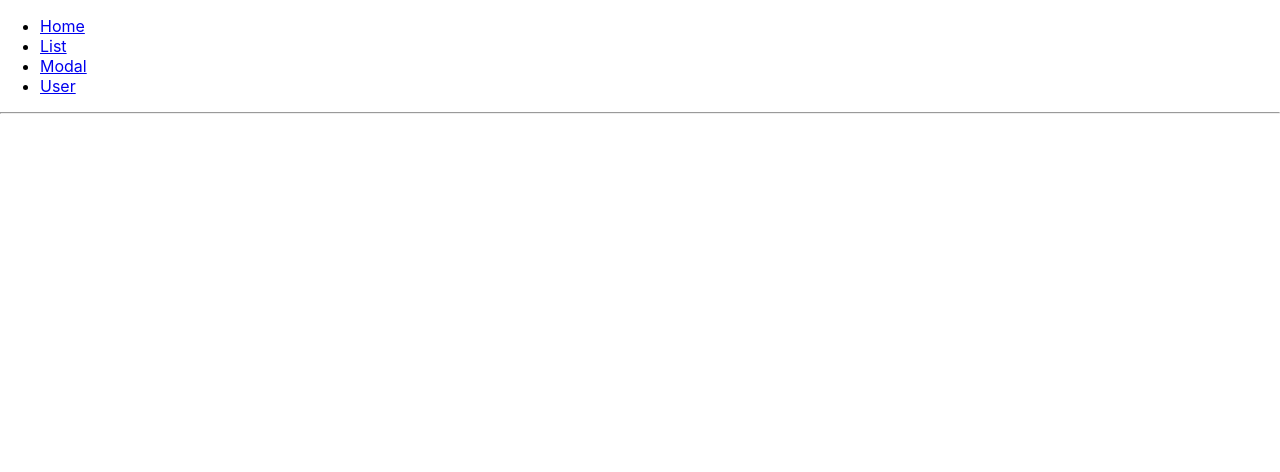
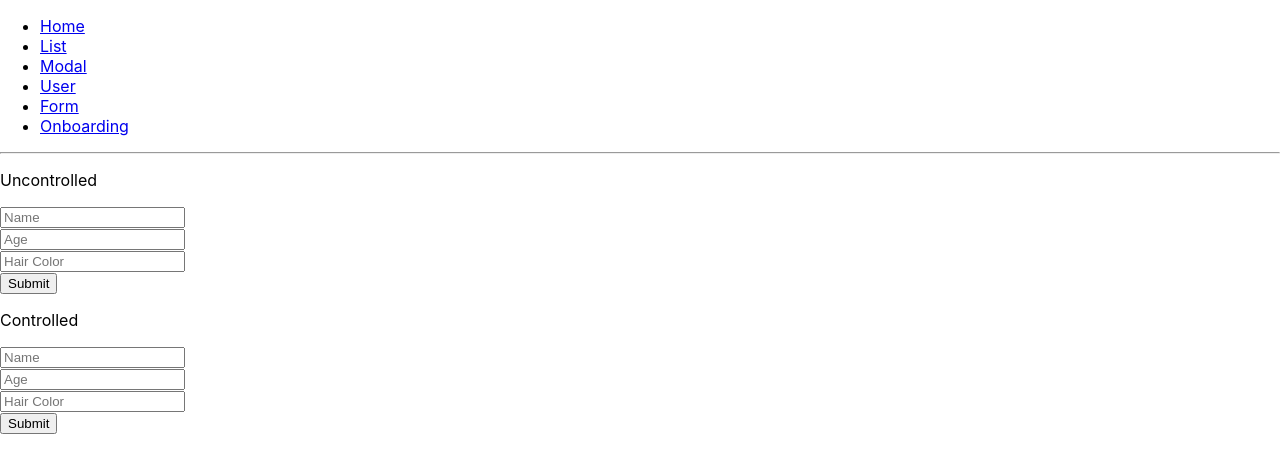
Before and after one commit to abrahamgr/react-design-patterns, a React (Create React App) app: page /form in a window 1280 px wide. Shown: the top 472 px of the page. Built offline with nearby package versions, Linux system fonts and the light colour scheme.

Commit message:
Onboarding flow added

```diff
--- a/src/App.js
+++ b/src/App.js
@@ -5,7 +5,12 @@ import {
   Link
 } from "react-router-dom";
 
-import { Home, List, Modal, people, SmallPersonListItem, UserComponent  } from './components'
+import {
+  Home, List, Modal, people,
+  SmallPersonListItem, UserComponent,
+  Form,
+  Onboarding
+} from './components'
 import { RegularList } from "./components/RegularList";
 
 const App = () => {
@@ -24,6 +29,12 @@ return (
           </li>
           <li>
             <Link to="/user">User</Link>
+          </li>
+          <li>
+            <Link to="/form">Form</Link>
+          </li>
+          <li>
+            <Link to="/onboarding">Onboarding</Link>
           </li>
         </ul>
 
@@ -51,6 +62,12 @@ return (
           <Route path="/user">
             <UserComponent />
           </Route>
+          <Route path="/form">
+            <Form />
+          </Route>
+          <Route path="/onboarding">
+            <Onboarding />
+          </Route>
         </Switch>
       </div>
     </Router>
--- a/src/components/Modal.jsx
+++ /dev/null
@@ -1,36 +0,0 @@
-import { useState } from "react";
-import styled from 'styled-components';
-
-const ModalBackground = styled.div`
-    position: fixed;
-	z-index: 1;
-	left: 0;
-	top: 0;
-	width: 100%;
-	height: 100%;
-	overflow: auto;
-	background-color: rgba(0, 0, 0, 0.5);
-`;
-const ModalBody = styled.div`
-    background-color: white;
-    margin: 10% auto;
-    padding: 20px;
-    width: 50%;
-`;
-
-export const Modal = ({ children }) => {
-
-    const [ show, setShow] = useState(false);
-
-    return (
-        <>
-            <button onClick={() => setShow(true) }>Show Modal</button>
-            {show && <ModalBackground>
-                <ModalBody onClick={e => e.stopPropagation()}>
-                    <button onClick={() => setShow(false) }>Hide Modal</button>
-                    {children}
-                </ModalBody>
-            </ModalBackground>}
-        </>
-    );
-};
--- a/src/components/NumberedList.jsx
+++ b/src/components/NumberedList.jsx
@@ -4,7 +4,7 @@ export const NumberedList = ({ items, resourceName, itemComponent: ItemComponent
         <>
             {items.map((item, idx) => (
                 <>
-                    <h3>{ idx + 1 }</h3>
+                    <h3 key={`h_${idx}`}>{ idx + 1 }</h3>
                     <ItemComponent key={idx} {...{ [resourceName]: item }} />
                 </>
             ))}
--- /dev/null
+++ b/src/components/OnboardingFlow.jsx
@@ -0,0 +1,31 @@
+import React from "react";
+import { SplitScreen } from ".";
+
+export const OnboardingFlow = ({ children }) => {
+
+    const [ currentIndex, setCurrentIndex ] = React.useState(0);
+
+    const newChildren = React.Children.toArray(children);
+    if(!newChildren)
+        return null;
+    const currentChild = newChildren[currentIndex];
+
+    const moveStep = (next) => {
+        if(next){
+            setCurrentIndex(currentIndex + 1);
+        }
+        else {
+            setCurrentIndex(currentIndex - 1);
+        }
+    };
+
+    return (
+        <>
+            {currentChild}
+            <SplitScreen>
+                <button onClick={() => moveStep(false)} disabled={currentIndex === 0} >Back</button>
+                <button onClick={() => moveStep(true)}disabled={currentIndex === newChildren.length - 1}>Next</button>
+            </SplitScreen>
+        </>
+    );
+};
--- /dev/null
+++ b/src/components/sections/Form.jsx
@@ -0,0 +1,92 @@
+import React from "react";
+
+
+export const UncontrolledForm = () => {
+    const nameRef = React.createRef();
+    const ageRef = React.createRef();
+    const hairColorRef = React.createRef();
+
+    const handleSubmit = (e) => {
+        const user = {
+            name: nameRef.current.value,
+            age: ageRef.current.value,
+            hairColor: hairColorRef.current.value,
+        };
+        console.log("User", user);
+        e.preventDefault();
+    };
+
+    return (
+        <form onSubmit={handleSubmit}>
+            <input name="name" type="text" placeholder="Name" ref={nameRef} />
+            <br/>
+            <input name="age" type="text" placeholder="Age" ref={ageRef} />
+            <br/>
+            <input name="hairColor" type="text" placeholder="Hair Color" ref={hairColorRef} />
+            <br/>
+            <input type="submit" value="Submit" />
+        </form>
+    );
+};
+
+export const ControlledForm = () => {
+
+    const [ name, setName ] = React.useState("");
+    const [ age, setAge ] = React.useState("");
+    const [ hairColor, setHairColor ] = React.useState("");
+
+    React.useEffect(() => {
+
+    }, [ name ])
+
+    const handleChange = (e) => {
+        const value = e.target.value;
+        switch(e.target.name) {
+            case "name":
+                setName(value);
+                break;
+            case "age":
+                setAge(value);
+                break;
+            case "hairColor":
+                setHairColor(value);
+                break;
+            default:
+                return;
+        }
+    };
+
+    const handleSubmit = (e) => {
+        const user = {
+            name,
+            age,
+            hairColor,
+        };
+        console.log("User", user);
+        e.preventDefault();
+    };
+
+    return (
+        <form onSubmit={handleSubmit}>
+            <input name="name" type="text" placeholder="Name" onChange={handleChange} />
+            <br/>
+            <input name="age" type="text" placeholder="Age" onChange={handleChange}/>
+            <br/>
+            <input name="hairColor" type="text" placeholder="Hair Color" onChange={handleChange} />
+            <br/>
+            <input type="submit" value="Submit" />
+        </form>
+    );
+};
+
+export const Form = () => {
+
+    return (
+        <>
+            <p>Uncontrolled</p>
+            <UncontrolledForm />
+            <p>Controlled</p>
+            <ControlledForm />
+        </>
+    );
+};
--- a/src/components/Home.jsx
+++ b/src/components/sections/Home.jsx
@@ -1,5 +1,5 @@
 
-import { SplitScreen } from './SplitScreen';
+import { SplitScreen } from '../index';
 
 const LeftHandComponent = ({ name }) => {
   return <h1>{name}!</h1>
--- a/src/components/List.jsx
+++ b/src/components/sections/List.jsx
@@ -1,6 +1,4 @@
-import { SmallPersonListItem, LargePersonListItem, SmallProductListItem, LargeProductListItem } from "./index";
-import { RegularList } from "./RegularList";
-import { NumberedList } from "./NumberedList";
+import { SmallPersonListItem, LargePersonListItem, SmallProductListItem, LargeProductListItem, RegularList, NumberedList } from "../index";
 
 
 export const people = [{
--- /dev/null
+++ b/src/components/sections/Modal.jsx
@@ -0,0 +1,63 @@
+import React, { useState } from "react";
+import styled from 'styled-components';
+
+const ModalBackground = styled.div`
+    position: fixed;
+	z-index: 1;
+	left: 0;
+	top: 0;
+	width: 100%;
+	height: 100%;
+	overflow: auto;
+	background-color: rgba(0, 0, 0, 0.5);
+`;
+const ModalBody = styled.div`
+    background-color: white;
+    margin: 10% auto;
+    padding: 20px;
+    width: 50%;
+`;
+
+export const UncontrolledModal = ({ children }) => {
+
+    const [ show, setShow] = useState(false);
+
+    return (
+        <>
+            <button onClick={() => setShow(true) }>Show Modal</button>
+            {show && <ModalBackground>
+                <ModalBody onClick={e => e.stopPropagation()}>
+                    <button onClick={() => setShow(false) }>Hide Modal</button>
+                    {children}
+                </ModalBody>
+            </ModalBackground>}
+        </>
+    );
+};
+export const ControlledModal = ({ show, onCloseModal, children }) => {
+    return show ? (
+        <>
+        {show && <ModalBackground>
+            <ModalBody onClick={e => e.stopPropagation()}>
+                <button onClick={onCloseModal}>Hide Modal</button>
+                {children}
+            </ModalBody>
+        </ModalBackground>}
+        </>
+    ) : null;
+};
+export const Modal = ({ children }) => {
+
+    const [ show, setShow ] = React.useState(false);
+
+    return (
+        <>
+            <button onClick={() => setShow(true) }>Show Modal</button>
+            {show &&
+                <ControlledModal show={show} onCloseModal={() => setShow(false)}>
+                    {children}
+                </ControlledModal>
+            }
+        </>
+    )
+};
--- /dev/null
+++ b/src/components/sections/Onboarding.jsx
@@ -0,0 +1,25 @@
+import { OnboardingFlow } from '../index';
+
+
+const StepOne = () => {
+    return <h2>Step One</h2>;
+};
+const StepTwo = () => {
+    return <h2>Step Two</h2>;
+};
+const StepThree = () => {
+    return <h2>Step Three</h2>;
+};
+
+export const Onboarding = () => {
+    return (
+        <>
+            <h3>Onboarding</h3>
+            <OnboardingFlow>
+                <StepOne />
+                <StepTwo />
+                <StepThree />
+            </OnboardingFlow>
+        </>
+    );
+};
--- /dev/null
+++ b/src/components/sections/index.js
@@ -0,0 +1,5 @@
+export * from './Home';
+export * from './List';
+export * from './Modal';
+export * from './Form';
+export * from './Onboarding';
```
Also changed, not shown: src/components/index.js (+5 -3 lines), 1 other file (tests, documents, lock files or other folders).
